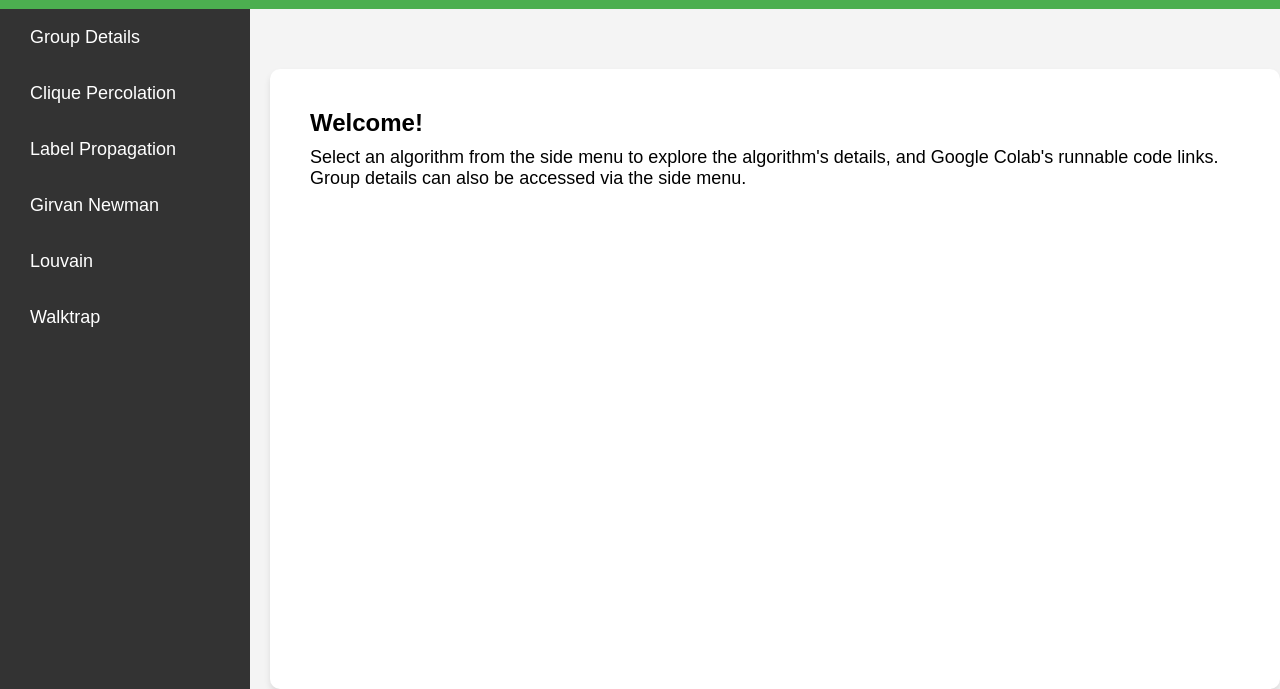
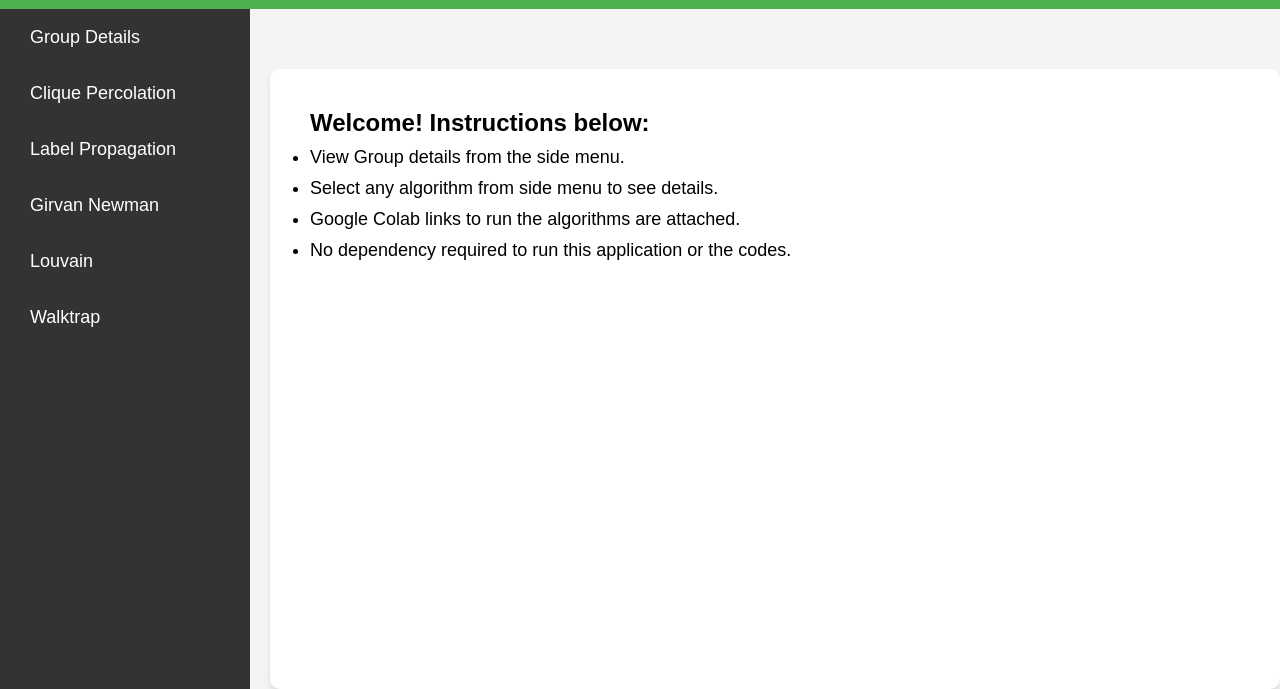
Before and after one commit to NimeshKumarNadar/SNA-CommunityDetection, a plain HTML site: page index.html in a window 1280 px wide. Shown: the part 111-800 px from the top of the page. Drawn offline with Linux system fonts and the light colour scheme.

Commit message:
Update index.html

```diff
--- a/index.html
+++ b/index.html
@@ -37,9 +37,14 @@
     <!-- Main Content Section -->
     <div class="main-content">
       <div class="content" id="content">
-        <h2>Welcome!</h2>
-        <p>Select an algorithm from the side menu to explore the algorithm's details, and Google Colab's runnable code links.<br>Group details can also be accessed via the side menu.</p>
-      </div>
+        <h2>Welcome! Instructions below:</h2>
+	      <ul>
+		      <li>View Group details from the side menu.</li>
+		      <li>Select any algorithm from side menu to see details.</li>
+		      <li>Google Colab links to run the algorithms are attached.</li>
+		      <li>No dependency required to run this application or the codes.</li>
+	      </ul>
+        </div>
     </div>
   </div>
 </body>
```
